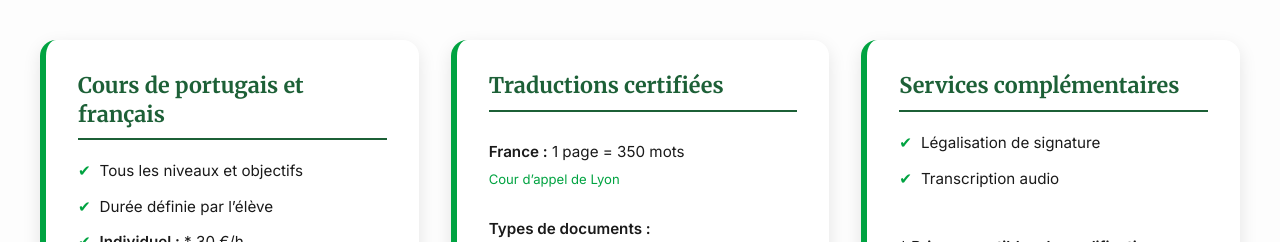
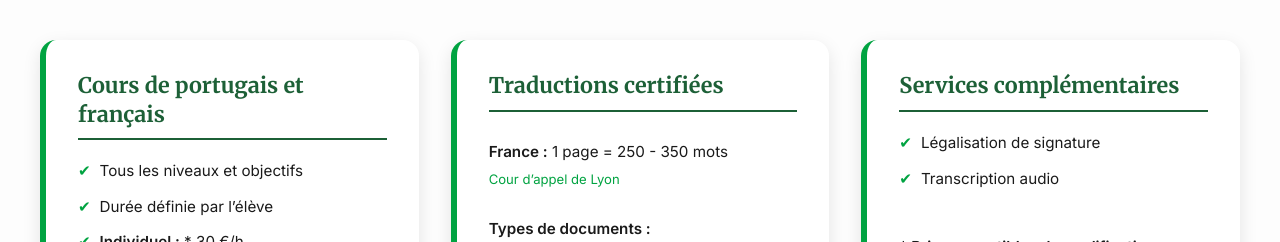
Before and after one commit to NickFBes/siteproclaudiaxb, a Vue app: page / in a window 1280 px wide. Shown: the part 2580-2822 px from the top of the page. Built offline with nearby package versions, Linux system fonts and the light colour scheme.

Commit message:
mots trad

```diff
--- a/src/main.js
+++ b/src/main.js
@@ -122,7 +122,7 @@ const messages = {
 
         france: {
           label: 'France :',
-          price: '1 page = 350 mots',
+          price: '1 page = 250 - 350 mots',
           note: 'Cour d’appel de Lyon'
         },
 
```
